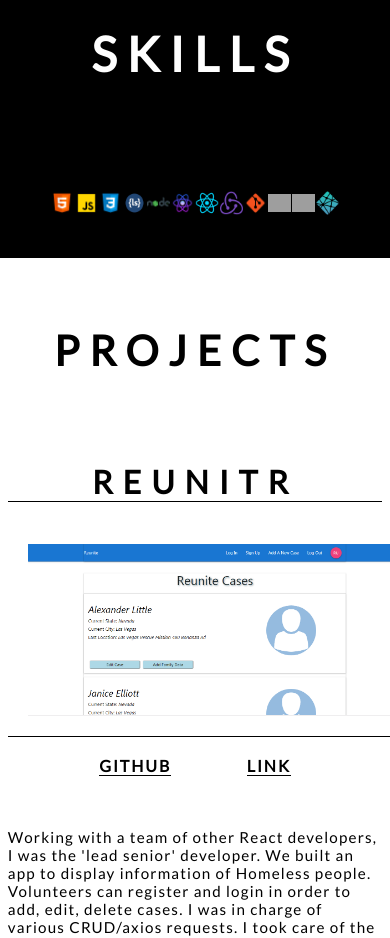
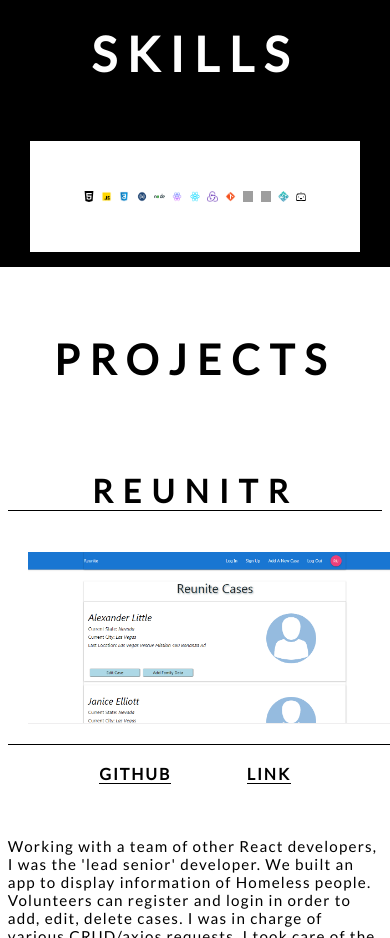
Before and after one commit to irisjitomo/portfolio-v2, a React (Create React App) app: page / in a window 390 px wide. Shown: the part 1840-2778 px from the top of the page. Built offline with nearby package versions, Linux system fonts and the light colour scheme; grey boxes are pictures that could not be loaded.

Commit message:
svg for mobile

```diff
--- a/src/components/about.js
+++ b/src/components/about.js
@@ -1,7 +1,7 @@
 import React from 'react';
 
 import css3 from '../images/icons/icons8-css3-100.png';
-import html5 from '../images/icons/icons8-html-5-100.png';
+import html5 from '../images/icons/html5.svg';
 import js from '../images/icons/icons8-javascript-100.png';
 import nodejs from '../images/icons/icons8-nodejs-100.png';
 import react from '../images/icons/icons8-react-100.png';
@@ -14,6 +14,7 @@ import vscode from '../images/icons/vsCode.ico';
 import less from '../images/icons/lessIcon.png';
 import netlify from '../images/icons/netlify.png';
 import profilePic from '../images/profile.png';
+import bitrise from '../images/icons/bitrise.svg'
 
 import './about.scss';
 const About = () => {
@@ -65,6 +66,7 @@ const About = () => {
 					<img src={insom} alt="insomnia" />
 					<img src={vscode} alt="vscode" />
 					<img src={netlify} alt="netlify" />
+					<img src={bitrise} />
 				</div>
 			</div>
 		</div>
--- a/src/components/about.scss
+++ b/src/components/about.scss
@@ -66,6 +66,10 @@
 		justify-content: space-around;
 		padding: 50px;
 		background: black;
+		background: white;
+		border-bottom: 15px solid black;
+		border-left: 30px solid black;
+		border-right: 30px solid black;
 		img {
 			width: 4.5%;
 			height: auto;
@@ -119,12 +123,12 @@
 			border-top: 3px solid black;
 			// height:30vh;
 			// width: 100%;
-			height: 2vh;
+			// height: 2vh;
 			// display: none;
 			img {
-				width:8%;
+				width: 4.5%;
 				height: auto;
-				object-fit: contain;
+				// object-fit: contain;
 			}
 		}
 	}
```
Also changed, not shown: src/images/icons/bitrise.svg (added), src/images/icons/html5.svg (added).
